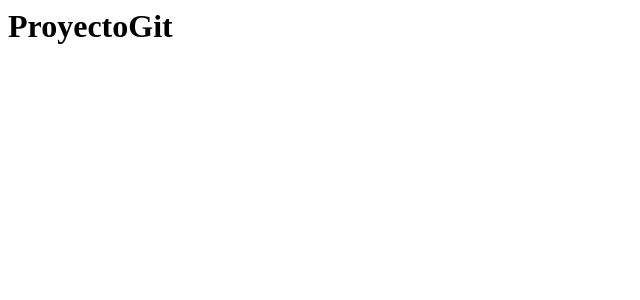
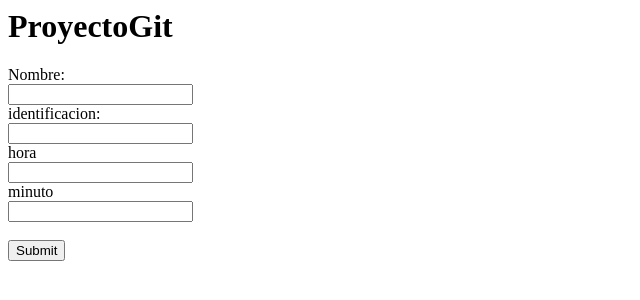
Before and after one commit to jasminfonck/Tiempo, a plain HTML site: page index.html in a window 1280 px wide. Shown: the whole page, without its empty margins (0-640 px from the left). Drawn offline with Linux system fonts and the light colour scheme.

Commit message:
estructura de html que permite modificar metodos

```diff
--- a/index.html
+++ b/index.html
@@ -1,2 +1,27 @@
 <html>
 <h1>ProyectoGit</h1>
+<head>
+	<title><h1>Ingrese su horario</title>
+</head>
+<body>
+	<form>
+		Nombre:
+		<br>
+		<input type="Adquirir Fecha">
+		<br>
+		identificacion:
+		<br>
+		<input type="Adquirir Hora">
+		<br>
+		hora
+		<br>
+		<input type="adquirir Minuto">
+		<br>
+		minuto
+		<br>
+		<input type="Adquirir Segundo">
+		<br><br>
+		<input type="submit" name="Enviar datos">
+	</form>
+</body>
+</html>
```
